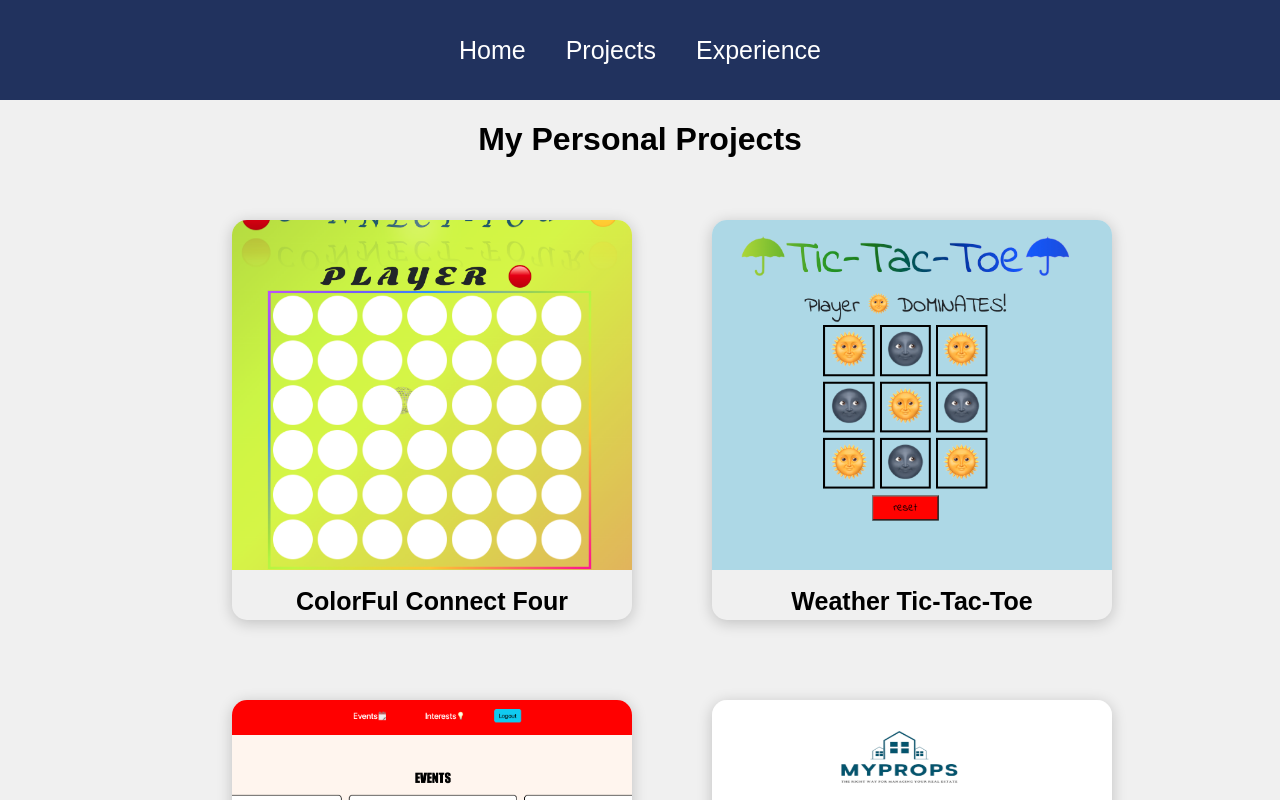
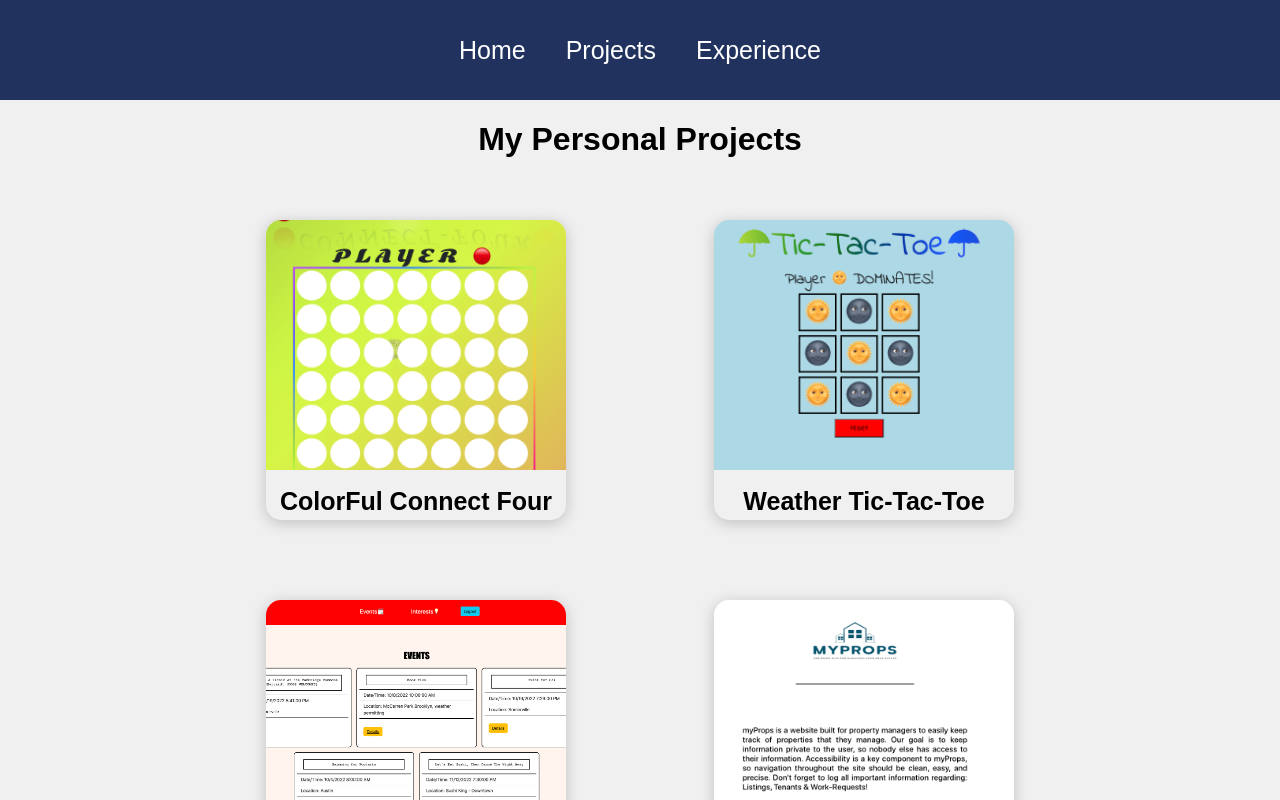
Before and after one commit to trimoni/tal-portfolio, a React (Create React App) app: page /projects in a window 1280 px wide. Shown: the top 800 px of the page. Built offline with nearby package versions, Linux system fonts and the light colour scheme.

Commit message:
fix error

```diff
--- a/src/styles/Projects.css
+++ b/src/styles/Projects.css
@@ -25,8 +25,8 @@
 
 .projectItem {
   border-radius: 15px;
-  width: 400px;
-  height: 400px;
+  width: 300px;
+  height: 300px;
   margin: 40px;
   box-shadow: 0px 3px 15px rgba(0, 0, 0, 0.2);
   text-align: center;
@@ -41,7 +41,7 @@
   border-top-left-radius: 15px;
   border-top-right-radius: 15px;
   width: 100%;
-  height: 350px;
+  height: 250px;
   background-position: center;
   background-repeat: no-repeat;
   background-size: cover;
```
